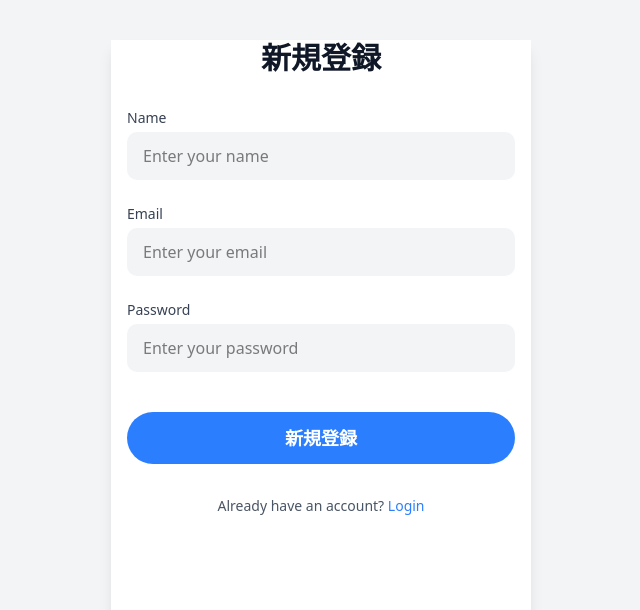
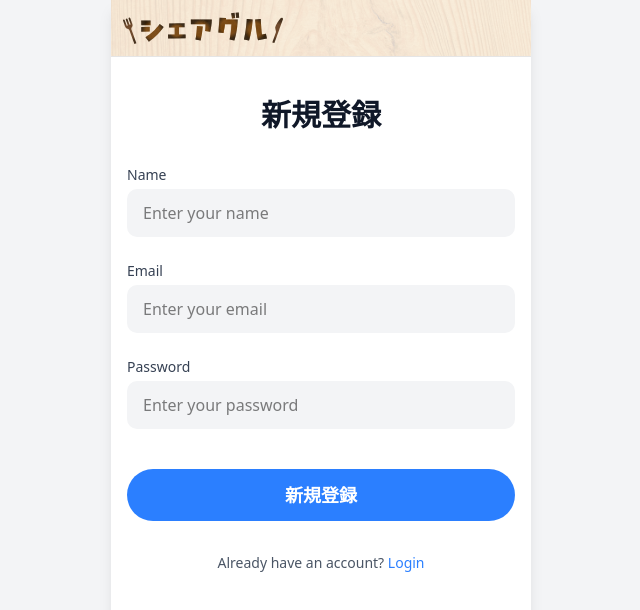
Before and after one commit to yoshino931107/share-gourmet, a Next.js app: page /auth/signup in a window 1280 px wide. Shown: the top 610 px of the page, without its empty margins (319-959 px from the left). Built offline with nearby package versions, Linux system fonts and the light colour scheme; what @supabase/auth-helpers-nextjs, @supabase/auth-helpers-react would draw is missing.

Commit message:
⚡️ 細かい調整

```diff
--- a/src/app/auth/signup/page.tsx
+++ b/src/app/auth/signup/page.tsx
@@ -1,5 +1,11 @@
 import { SignUp } from "@/components/ui/SignUp";
+import Header from "@/components/ui/Header";
 
 export default function SignUpPage() {
-  return <SignUp />;
+  return (
+    <>
+      <Header />
+      <SignUp />
+    </>
+  );
 }
--- a/src/app/page.tsx
+++ b/src/app/page.tsx
@@ -1,5 +1,6 @@
 "use client";
 import Header from "@/components/ui/Header";
+import Link from "next/link";
 
 export default function TopPage() {
   return (
@@ -55,9 +56,11 @@ export default function TopPage() {
                 お店ごとの感想やおすすめポイントも、気になるポイントを書き残しておけるから便利！
               </li>
             </ul>
-            <button className="w-full rounded bg-gray-700 py-2 text-lg font-bold text-white shadow">
-              シェアグルを使ってみる！
-            </button>
+            <Link href="/auth/signup">
+              <button className="w-full rounded bg-gray-700 py-2 text-lg font-bold text-white shadow">
+                シェアグルを使ってみる！
+              </button>
+            </Link>
           </section>
 
           {/* 利用の流れ */}
--- a/src/components/ui/Header.tsx
+++ b/src/components/ui/Header.tsx
@@ -1,6 +1,7 @@
 "use client";
 import { cn } from "@/lib/utils";
 import Image from "next/image";
+import Link from "next/link";
 
 type HeaderProps = React.HTMLAttributes<HTMLElement>;
 
@@ -15,6 +16,7 @@ export default function Header({ className, ...props }: HeaderProps) {
     >
       {/* 半透明の白レイヤー */}
       <div className="pointer-events-none absolute inset-0 bg-white/78"></div>
+      <Link href="/search">
         <Image
           src="/share_gourmet_logo.svg"
           alt="Logo"
@@ -23,6 +25,8 @@ export default function Header({ className, ...props }: HeaderProps) {
           className="relative z-10 h-8 w-auto"
           priority
         />
+      </Link>
+      {/* ナビゲーション入れる？ */}
     </header>
   );
 }
```
Lines whose indentation alone changed are shown as unchanged.
